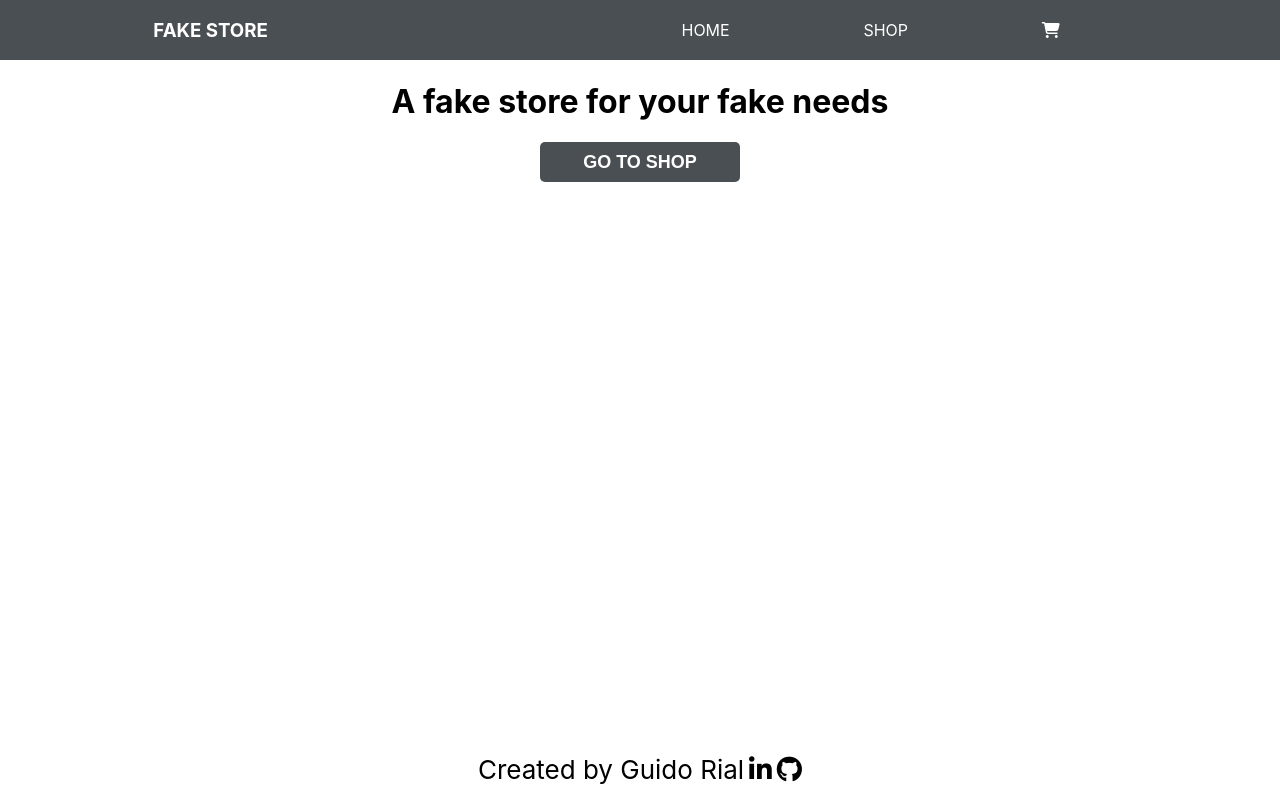
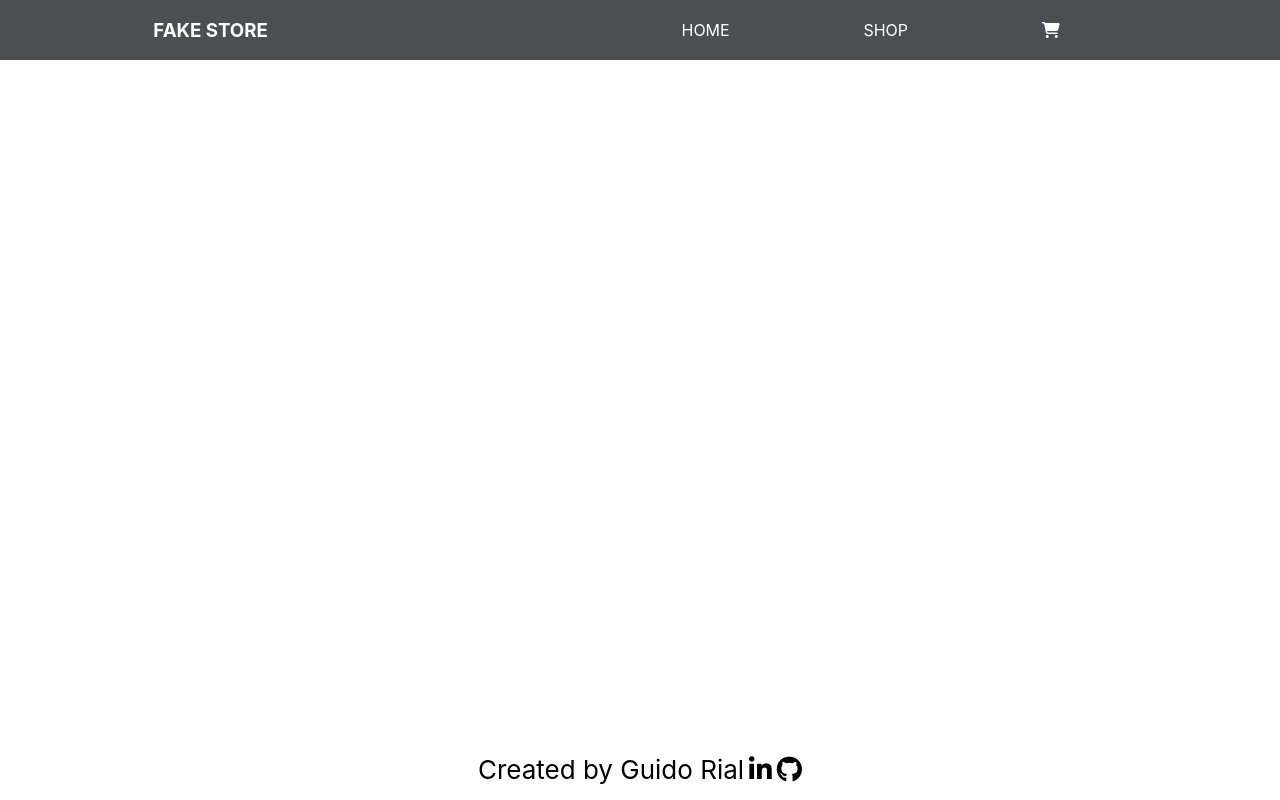
Before and after one commit to GuidoRial/fake-store, a React (Create React App) app: page / in a window 1280 px wide. Built offline with nearby package versions, Linux system fonts and the light colour scheme.

Commit message:
fixed router bug

```diff
--- a/package.json
+++ b/package.json
@@ -1,5 +1,5 @@
 {
-    "homepage": "https://guidorial.github.io/shopping-cart",
+    "homepage": "https://guidorial.github.io/shopping-cart-home",
     "name": "shopping-cart",
     "version": "0.1.0",
     "private": true,
--- a/src/App.js
+++ b/src/App.js
@@ -59,7 +59,7 @@ function App() {
             <BrowserRouter>
                 <NavBar cartItems={cartItems} />
                 <Routes>
-                    <Route path="/" element={<Home />}></Route>
+                    <Route path="/shopping-cart-home" element={<Home />}></Route>
                     <Route
                         path="/shop"
                         element={
@@ -70,7 +70,7 @@ function App() {
                         }
                     ></Route>
                     <Route
-                        path="/shoppingcart"
+                        path="/shopping-cart"
                         element={
                             <ShoppingCart
                                 cartItems={cartItems}
```
